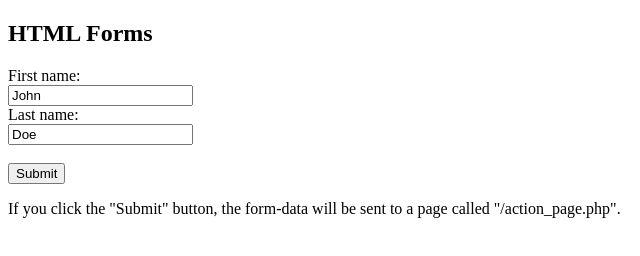
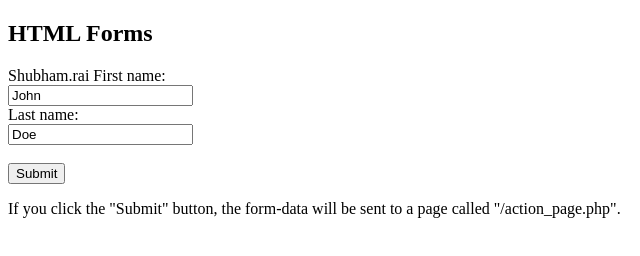
Before and after one commit to Shubhamr0130/Shubhamgit, a plain HTML site: page index.html in a window 1280 px wide. Shown: the full height of the page, 0-640 px from the left. Drawn offline with Linux system fonts and the light colour scheme.

Commit message:
Update index.html

```diff
--- a/index.html
+++ b/index.html
@@ -5,6 +5,7 @@
 <h2>HTML Forms</h2>
 
 <form action="/action_page.php">
+  Shubham.rai
   <label for="fname">First name:</label><br>
   <input type="text" id="fname" name="fname" value="John"><br>
   <label for="lname">Last name:</label><br>
```
